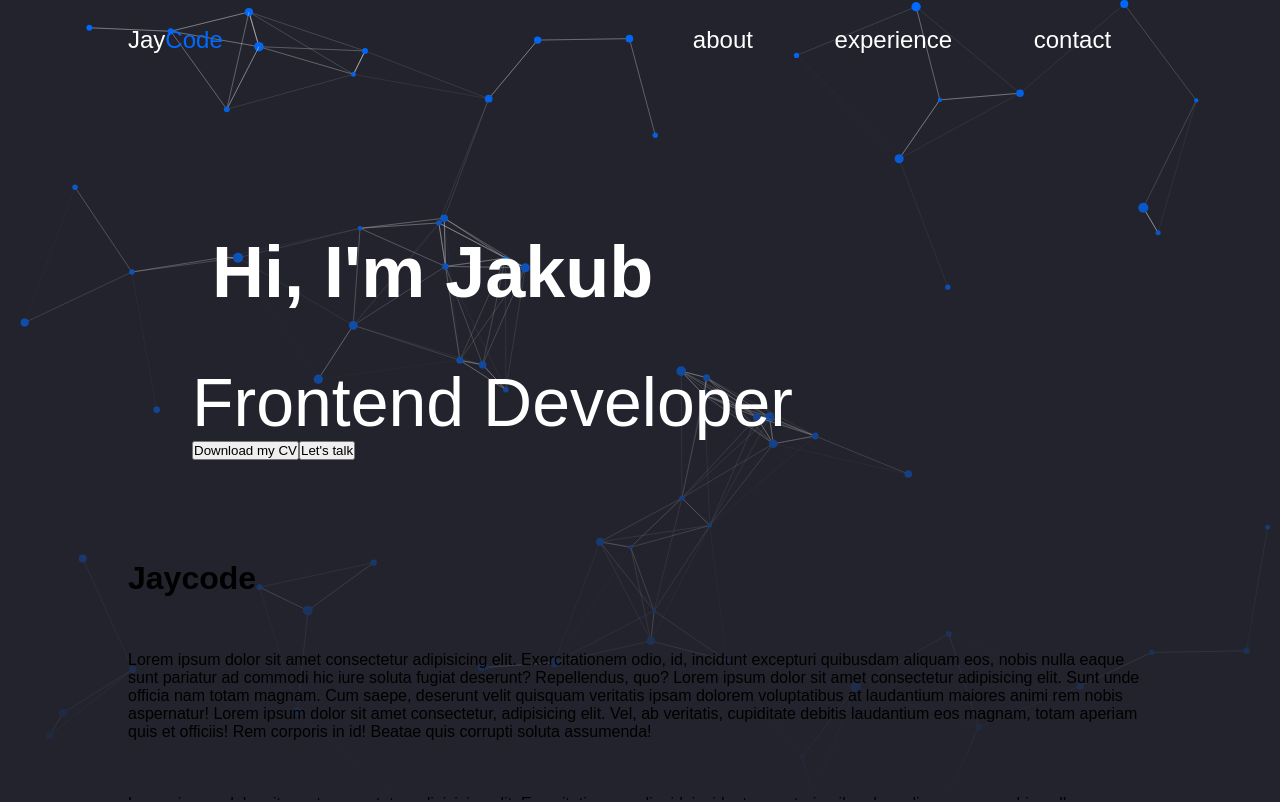
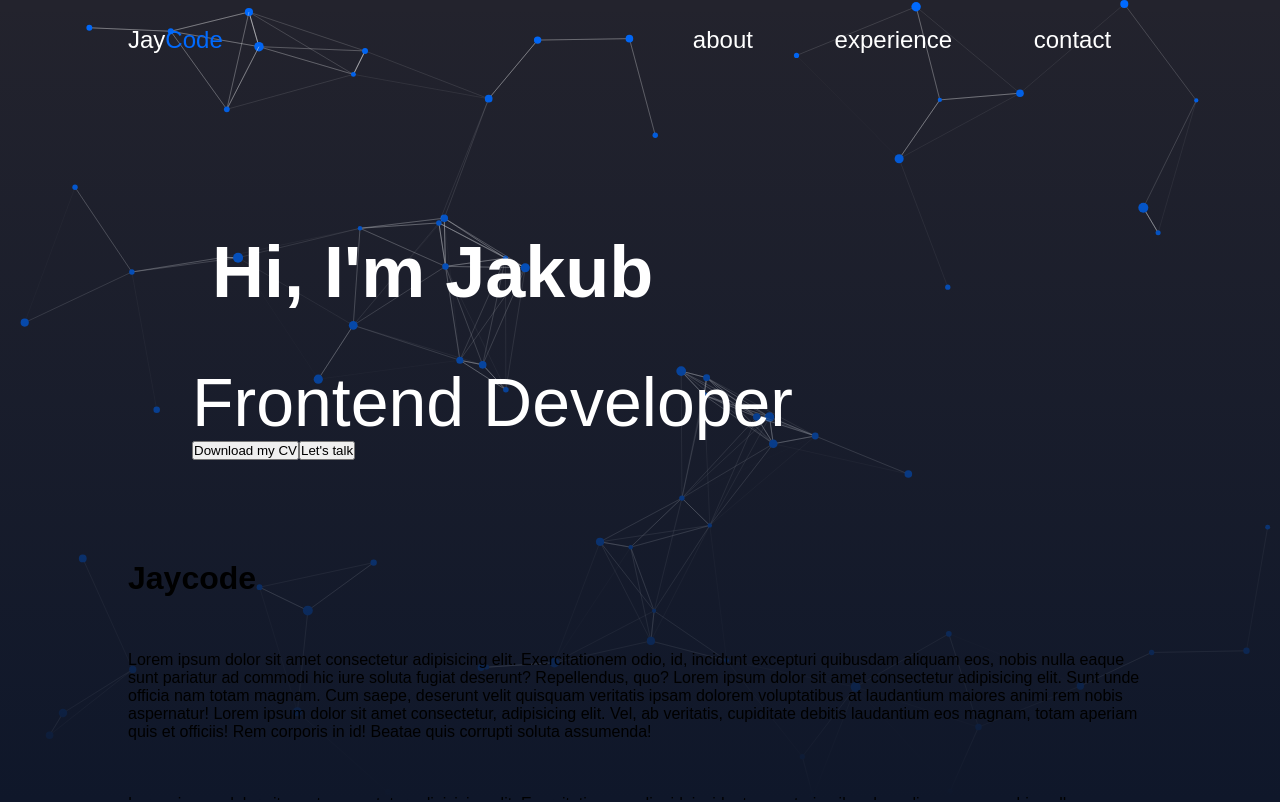
Before and after one commit to JayCodeGitHub/jaycode-next.js, a Next.js app: page / in a window 1280 px wide. Shown: the top 802 px of the page. Built offline with nearby package versions, Linux system fonts and the light colour scheme.

Commit message:
Updated Background Color

```diff
--- a/src/styles/theme.ts
+++ b/src/styles/theme.ts
@@ -1,7 +1,7 @@
 export const theme = {
     primary: '#006AFF',
     secondary: '#DE4D86',
-    tertiary: '#23232D',
+    tertiary: '#0f172a',
     black: '#000000',
     white: '#FFFFFF',
     grey: '#C4C4C4',
```
